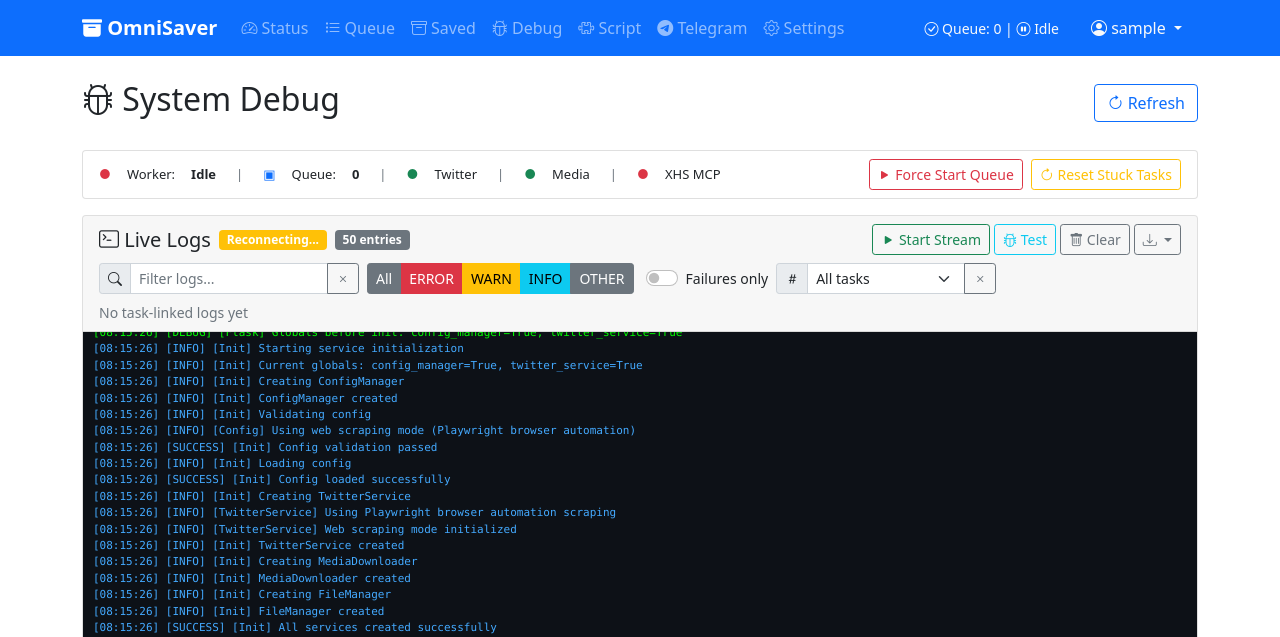
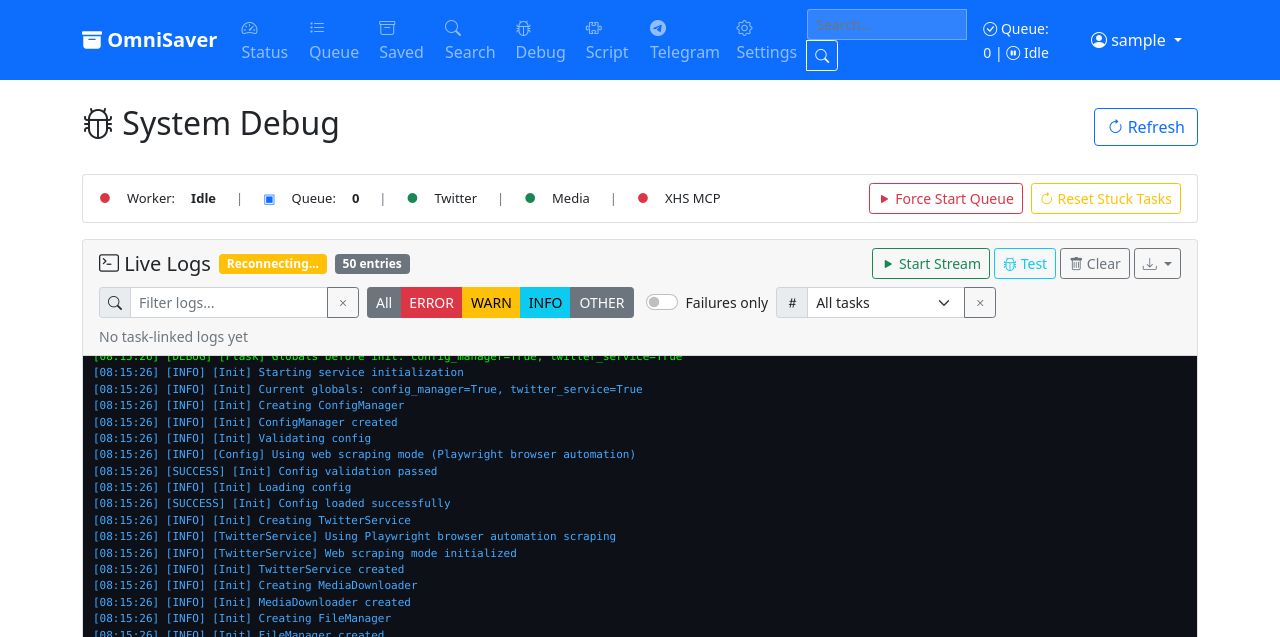
Before and after one commit to yelosheng/omnisaver, a Flask app: page /debug in a window 1280 px wide. Shown: the top 637 px of the page. Run offline with Flask 3, Linux system fonts and the light colour scheme; the visitor is signed in with stand-in values (Sample User, id 1); data that the repository does not hold is empty; some libraries are stand-ins or nearby versions.

Commit message:
feat: add navbar quick search and Search nav link

```diff
--- a/templates/base.html
+++ b/templates/base.html
@@ -107,6 +107,11 @@
                         </a>
                     </li>
                     <li class="nav-item">
+                        <a class="nav-link" href="{{ url_for('search') }}">
+                            <i class="bi bi-search"></i> Search
+                        </a>
+                    </li>
+                    <li class="nav-item">
                         <a class="nav-link" href="{{ url_for('debug') }}">
                             <i class="bi bi-bug"></i> Debug
                         </a>
@@ -128,6 +133,17 @@
                     </li>
                 </ul>
                 <div class="d-flex align-items-center gap-3">
+                    <form class="d-none d-lg-flex" onsubmit="navSearch(event)" style="margin:0;">
+                        <div class="input-group input-group-sm">
+                            <input type="text" id="nav-search-input" class="form-control" placeholder="Search..."
+                                   style="width:160px;background:rgba(255,255,255,0.15);border-color:rgba(255,255,255,0.3);color:#fff;"
+                                   onfocus="this.style.background='rgba(255,255,255,0.25)'"
+                                   onblur="this.style.background='rgba(255,255,255,0.15)'">
+                            <button class="btn btn-outline-light btn-sm" type="submit">
+                                <i class="bi bi-search"></i>
+                            </button>
+                        </div>
+                    </form>
                     <div id="status-indicator" class="text-light">
                         <small>
                             <i id="queue-icon" class="bi bi-list-task"></i>
@@ -239,6 +255,12 @@
         // Periodically update status
         setInterval(updateStatus, 2000);
         updateStatus();
+
+        function navSearch(e) {
+            e.preventDefault();
+            const q = document.getElementById('nav-search-input').value.trim();
+            if (q) window.location.href = '/search?q=' + encodeURIComponent(q);
+        }
     </script>
 
     {% block scripts %}{% endblock %}
```
